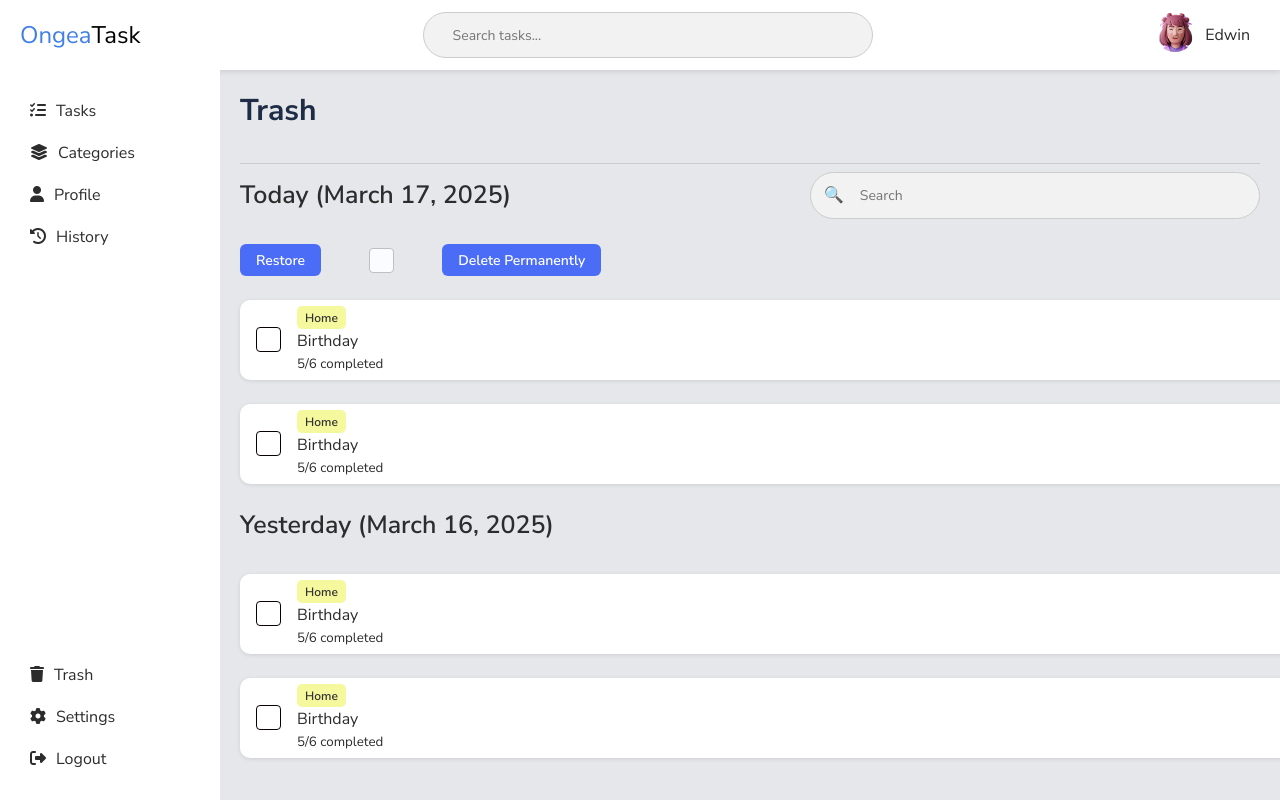
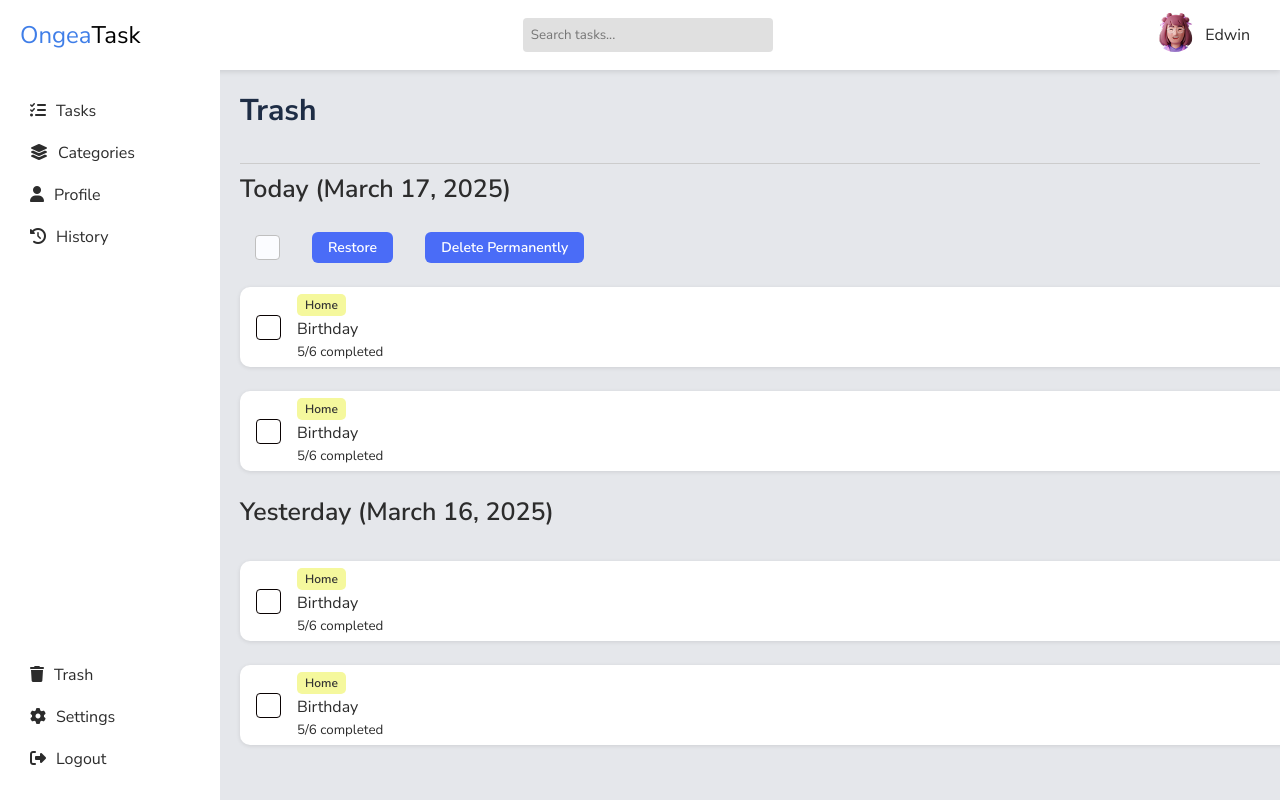
Before and after one commit to Ongea-Tech/OngeaTask, a Flask app: page /trash in a window 1280 px wide. Run offline with Flask 3, Linux system fonts and the light colour scheme; some web fonts are replaced.

Commit message:
Fixed checkbox alignment and removed second search bar

```diff
--- a/app/static/styles.css
+++ b/app/static/styles.css
@@ -33,7 +33,6 @@ html, body {
   font-family: sans-serif;
   box-shadow: 0 2px 5px rgba(0, 0, 0, 0.1);
 }
-
 
 .logo {
   font-size: 1.5rem;
@@ -119,7 +118,6 @@ html, body {
   justify-content: space-between;
 }
 
-
 .sidebar a {
   padding: 10px;
   color: inherit;
--- a/app/static/trash.css
+++ b/app/static/trash.css
@@ -56,8 +56,9 @@ html, body {
 
 .trash-controls {
   display: flex;
+  justify-content: flex-start;
   align-items: center;
-  gap: 3rem;
+  gap: 2rem;
   margin-bottom: 1.5rem;
 }
 
@@ -70,6 +71,7 @@ html, body {
   appearance: none;
   position: relative;
   cursor: pointer;
+  margin-left: 15px;
 }
 
 .master-checkbox:checked {
@@ -171,30 +173,6 @@ html, body {
   margin: 0;
 }
 
-.search-bar {
-  display: flex;
-  align-items: center;
-  background-color: #f2f2f2;
-  border: 1px solid #ccc;
-  border-radius: 25px;
-  padding: 0.3rem 0.8rem;
-  width: 450px;
-}
-
-.search-bar input[type="text"] {
-  border: none;
-  background: transparent;
-  outline: none;
-  font-size: 14px;
-  flex: 1;
-  padding-left: 1rem;
-}
-
-.search-icon {
-  font-size: 16px;
-  color: #555;
-}
-
 .master-checkbox:checked::before,
 .trash-task-item input[type="checkbox"]:checked::before {
   content: "✓";
--- a/app/templates/history.html
+++ b/app/templates/history.html
@@ -11,10 +11,6 @@
 
 <div class="today-header-row">
   <h2>Today (March 17, 2025)</h2>
-  <div class="search-bar">
-    <span class="search-icon">🔍</span>
-    <input type="text" placeholder="Search" />
-  </div>
 </div>
 
 <div class="history-controls">
--- a/app/templates/trash.html
+++ b/app/templates/trash.html
@@ -12,17 +12,13 @@
 <div class="trash-section">
   <div class="trash-header-row">
     <h2>Today (March 17, 2025)</h2>
-    <div class="search-bar">
-      <span class="search-icon">🔍</span>
-      <input type="text" placeholder="Search" />
-    </div>
   </div>
 
-  <div class="trash-controls">
-    <button class="btn-blue">Restore</button>
-    <input type="checkbox" class="master-checkbox" />
-    <button class="btn-blue">Delete Permanently</button>
-  </div>
+ <div class="trash-controls">
+  <input type="checkbox" class="master-checkbox" />
+  <button class="btn-blue">Restore</button>
+  <button class="btn-blue">Delete Permanently</button>
+</div>
 
   <div class="trash-task-item">
     <input type="checkbox" />
```
Also changed, not shown: app/static/history.css (+2 -43 lines).
